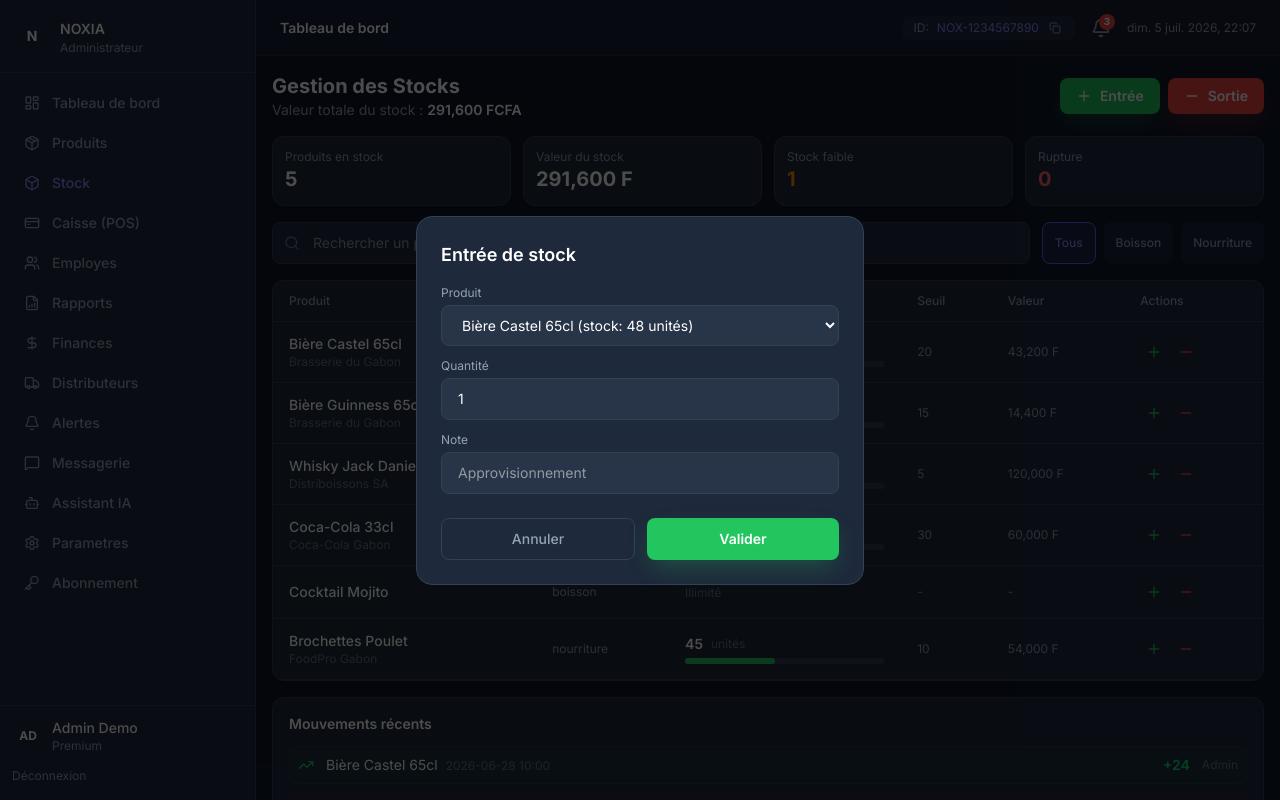
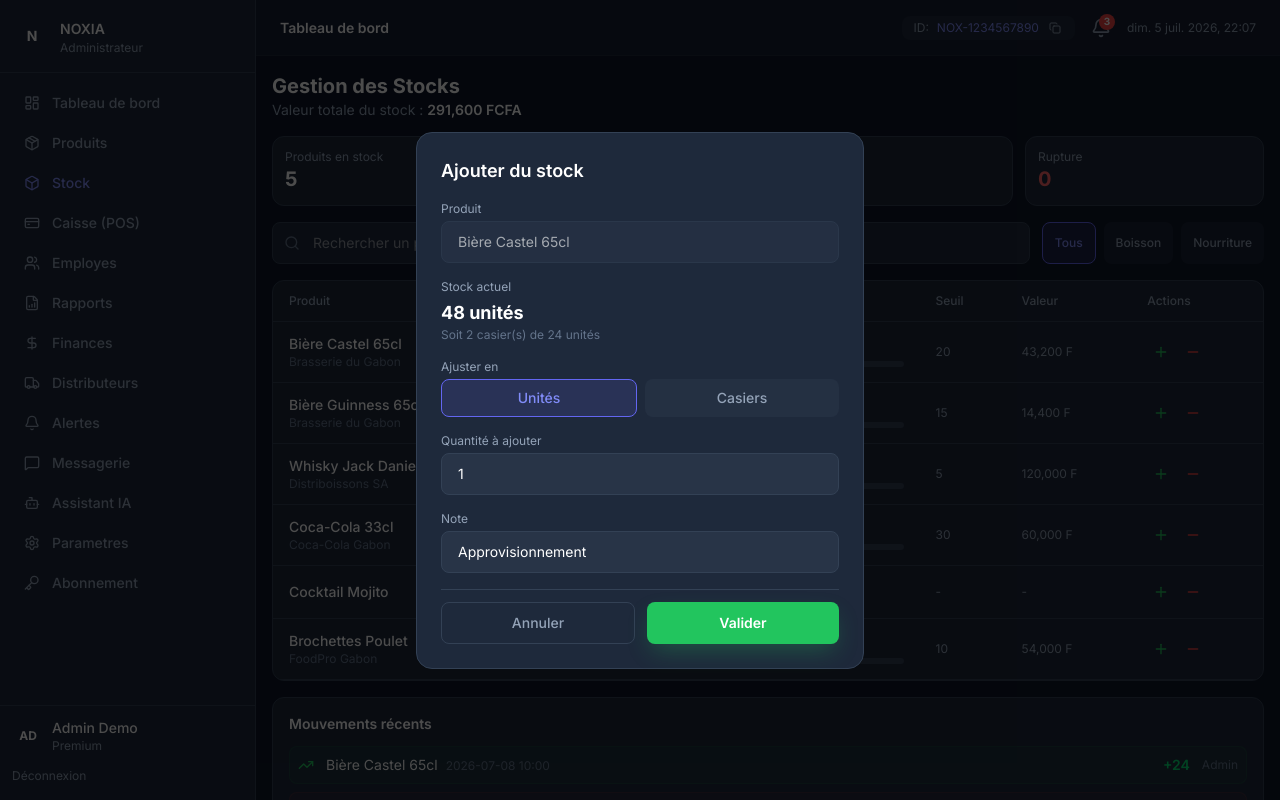
Before and after one commit to AgenxiaOrganization/noxia-frontend, a Next.js app: page /stock in a window 1280 px wide. Both pictures are taken after a click on the button 1154 px from the left and 352 px from the top of the page. Built offline with nearby package versions, Linux system fonts and the light colour scheme.

Commit message:
feat(stock): simplification avec gestion des casiers/unites et ajustement sur chaque ligne

```diff
--- a/src/app/(dashboard)/stock/page.tsx
+++ b/src/app/(dashboard)/stock/page.tsx
@@ -1,51 +1,209 @@
 'use client'
 
 import { useState } from 'react'
-import { Search, Plus, Minus, RefreshCw, AlertTriangle, Package, TrendingUp, TrendingDown } from 'lucide-react'
+import {
+  Search, Plus, Minus, Package, TrendingUp, TrendingDown,
+  X, Check, AlertTriangle
+} from 'lucide-react'
 
-// Données mockées (pour l'instant)
-const mockProducts = [
-  { id: 1, name: 'Bière Castel 65cl', category: 'boisson', stock: 48, minStock: 20, maxStock: 100, unit: 'unité', cost: 900, supplier: 'Brasserie du Gabon' },
-  { id: 2, name: 'Bière Guinness 65cl', category: 'boisson', stock: 12, minStock: 15, maxStock: 100, unit: 'unité', cost: 1200, supplier: 'Brasserie du Gabon' },
-  { id: 3, name: 'Whisky Jack Daniel\'s', category: 'boisson', stock: 8, minStock: 5, maxStock: 50, unit: 'bouteille', cost: 15000, supplier: 'Distriboissons SA' },
-  { id: 4, name: 'Coca-Cola 33cl', category: 'boisson', stock: 120, minStock: 30, maxStock: 200, unit: 'unité', cost: 500, supplier: 'Coca-Cola Gabon' },
-  { id: 5, name: 'Cocktail Mojito', category: 'boisson', stock: -1, minStock: 0, maxStock: 0, unit: 'verre', cost: 1500, supplier: null },
-  { id: 6, name: 'Brochettes Poulet', category: 'nourriture', stock: 45, minStock: 10, maxStock: 100, unit: 'unité', cost: 1200, supplier: 'FoodPro Gabon' },
+// --- Types ---
+interface Product {
+  id: number
+  name: string
+  category: string
+  subCategory: string
+  stock: number
+  minStock: number
+  maxStock: number
+  unit: string
+  cost: number
+  supplier: string | null
+  unitsPerPackage: number // Pour les casiers
+}
+
+// --- Données Mockées ---
+const mockProducts: Product[] = [
+  {
+    id: 1,
+    name: 'Bière Castel 65cl',
+    category: 'boisson',
+    subCategory: 'casier',
+    stock: 48,
+    minStock: 20,
+    maxStock: 100,
+    unit: 'unité',
+    cost: 900,
+    supplier: 'Brasserie du Gabon',
+    unitsPerPackage: 24,
+  },
+  {
+    id: 2,
+    name: 'Bière Guinness 65cl',
+    category: 'boisson',
+    subCategory: 'casier',
+    stock: 12,
+    minStock: 15,
+    maxStock: 100,
+    unit: 'unité',
+    cost: 1200,
+    supplier: 'Brasserie du Gabon',
+    unitsPerPackage: 24,
+  },
+  {
+    id: 3,
+    name: 'Whisky Jack Daniel\'s',
+    category: 'boisson',
+    subCategory: 'unite',
+    stock: 8,
+    minStock: 5,
+    maxStock: 50,
+    unit: 'bouteille',
+    cost: 15000,
+    supplier: 'Distriboissons SA',
+    unitsPerPackage: 1,
+  },
+  {
+    id: 4,
+    name: 'Coca-Cola 33cl',
+    category: 'boisson',
+    subCategory: 'casier',
+    stock: 120,
+    minStock: 30,
+    maxStock: 200,
+    unit: 'unité',
+    cost: 500,
+    supplier: 'Coca-Cola Gabon',
+    unitsPerPackage: 12,
+  },
+  {
+    id: 5,
+    name: 'Cocktail Mojito',
+    category: 'boisson',
+    subCategory: 'unite',
+    stock: -1,
+    minStock: 0,
+    maxStock: 0,
+    unit: 'verre',
+    cost: 1500,
+    supplier: null,
+    unitsPerPackage: 1,
+  },
+  {
+    id: 6,
+    name: 'Brochettes Poulet',
+    category: 'nourriture',
+    subCategory: 'unite',
+    stock: 45,
+    minStock: 10,
+    maxStock: 100,
+    unit: 'unité',
+    cost: 1200,
+    supplier: 'FoodPro Gabon',
+    unitsPerPackage: 1,
+  },
 ]
 
 const mockMovements = [
-  { id: 1, product: 'Bière Castel 65cl', type: 'entree', qty: 24, date: '2026-06-28 10:00', user: 'Admin', note: 'Approvisionnement' },
-  { id: 2, product: 'Bière Guinness 65cl', type: 'sortie', qty: 3, date: '2026-06-28 09:30', user: 'Jean M.', note: 'Vente' },
-  { id: 3, product: 'Whisky Jack Daniel\'s', type: 'entree', qty: 6, date: '2026-06-27 16:00', user: 'Admin', note: 'Commande fournisseur' },
-  { id: 4, product: 'Coca-Cola 33cl', type: 'sortie', qty: 12, date: '2026-06-27 14:20', user: 'Marie K.', note: 'Vente' },
-  { id: 5, product: 'Brochettes Poulet', type: 'entree', qty: 30, date: '2026-06-27 10:00', user: 'Admin', note: 'Livraison' },
+  { id: 1, product: 'Bière Castel 65cl', type: 'entree', qty: 24, date: '2026-07-08 10:00', user: 'Admin', note: 'Approvisionnement' },
+  { id: 2, product: 'Bière Guinness 65cl', type: 'sortie', qty: 3, date: '2026-07-08 09:30', user: 'Jean M.', note: 'Vente' },
+  { id: 3, product: 'Whisky Jack Daniel\'s', type: 'entree', qty: 6, date: '2026-07-07 16:00', user: 'Admin', note: 'Commande fournisseur' },
 ]
 
 export default function StockPage() {
+  const [products, setProducts] = useState<Product[]>(mockProducts)
+  const [movements, setMovements] = useState(mockMovements)
   const [searchTerm, setSearchTerm] = useState('')
   const [selectedCategory, setSelectedCategory] = useState('all')
-  const [showMovementForm, setShowMovementForm] = useState(false)
-  const [movementType, setMovementType] = useState<'entree' | 'sortie'>('entree')
-  const [selectedProduct, setSelectedProduct] = useState<any>(null)
+  const [isModalOpen, setIsModalOpen] = useState(false)
+  const [selectedProduct, setSelectedProduct] = useState<Product | null>(null)
+  const [adjustmentType, setAdjustmentType] = useState<'add' | 'remove'>('add')
+  const [adjustmentQty, setAdjustmentQty] = useState(1)
+  const [adjustmentTypeQty, setAdjustmentTypeQty] = useState<'unit' | 'package'>('unit')
+  const [adjustmentNote, setAdjustmentNote] = useState('')
 
-  const categories = ['all', ...new Set(mockProducts.map(p => p.category))]
+  const categories = ['all', ...new Set(products.map(p => p.category))]
 
-  const filteredProducts = mockProducts.filter(p => {
+  const filteredProducts = products.filter(p => {
     const matchesSearch = p.name.toLowerCase().includes(searchTerm.toLowerCase())
     const matchesCategory = selectedCategory === 'all' || p.category === selectedCategory
     return matchesSearch && matchesCategory
   })
 
-  const totalStockValue = mockProducts
+  // Calculs des KPIs
+  const totalStockValue = products
     .filter(p => p.stock >= 0)
     .reduce((acc, p) => acc + (p.stock * p.cost), 0)
 
-  const lowStockCount = mockProducts.filter(p => p.stock >= 0 && p.stock <= p.minStock).length
-  const outOfStockCount = mockProducts.filter(p => p.stock === 0).length
+  const lowStockCount = products.filter(p => p.stock >= 0 && p.stock <= p.minStock).length
+  const outOfStockCount = products.filter(p => p.stock === 0).length
 
+  // --- Ouvrir le modal pour ajuster un produit ---
+  const openAdjustmentModal = (product: Product, type: 'add' | 'remove') => {
+    setSelectedProduct(product)
+    setAdjustmentType(type)
+    setAdjustmentQty(1)
+    setAdjustmentTypeQty('unit')
+    setAdjustmentNote(type === 'add' ? 'Approvisionnement' : 'Sortie manuelle')
+    setIsModalOpen(true)
+  }
+
+  // --- Appliquer l'ajustement ---
+  const applyAdjustment = () => {
+    if (!selectedProduct) return
+
+    let qtyToAdjust = adjustmentQty
+    let unitLabel = ''
+
+    // Si c'est un produit en casier et qu'on ajuste en "casiers"
+    if (selectedProduct.subCategory === 'casier' && adjustmentTypeQty === 'package') {
+      qtyToAdjust = adjustmentQty * selectedProduct.unitsPerPackage
+      unitLabel = ` (${adjustmentQty} casier${adjustmentQty > 1 ? 's' : ''} = ${qtyToAdjust} unités)`
+    }
+
+    // Appliquer la modification
+    const updatedProducts = products.map(p => {
+      if (p.id === selectedProduct.id) {
+        let newStock = p.stock
+        if (adjustmentType === 'add') {
+          newStock = p.stock >= 0 ? p.stock + qtyToAdjust : p.stock
+        } else {
+          newStock = p.stock >= 0 ? Math.max(0, p.stock - qtyToAdjust) : p.stock
+        }
+        return { ...p, stock: newStock }
+      }
+      return p
+    })
+
+    setProducts(updatedProducts)
+
+    // Ajouter au mouvement
+    setMovements([
+      {
+        id: Date.now(),
+        product: selectedProduct.name,
+        type: adjustmentType === 'add' ? 'entree' : 'sortie',
+        qty: qtyToAdjust,
+        date: new Date().toLocaleString('fr-FR', {
+          day: '2-digit',
+          month: '2-digit',
+          year: 'numeric',
+          hour: '2-digit',
+          minute: '2-digit'
+        }),
+        user: 'Admin',
+        note: adjustmentNote + unitLabel,
+      },
+      ...movements,
+    ])
+
+    setIsModalOpen(false)
+    setSelectedProduct(null)
+  }
+
+  // --- Rendu ---
   return (
     <div className="p-4 space-y-4">
-      {/* Header */}
+      {/* HEADER */}
       <div className="flex flex-col sm:flex-row sm:items-center sm:justify-between gap-3">
         <div>
           <h1 className="text-xl font-bold text-white">Gestion des Stocks</h1>
@@ -53,37 +211,13 @@ export default function StockPage() {
             Valeur totale du stock : <span className="font-semibold text-white">{totalStockValue.toLocaleString()} FCFA</span>
           </p>
         </div>
-        <div className="flex gap-2">
-          <button
-            onClick={() => { setMovementType('entree'); setShowMovementForm(true); }}
-            className="px-4 py-2 rounded-lg text-white text-sm font-semibold transition flex items-center gap-2"
-            style={{
-              background: '#22c55e',
-              boxShadow: '0 10px 25px -5px rgba(34, 197, 94, 0.3)'
-            }}
-          >
-            <Plus className="w-4 h-4" />
-            Entrée
-          </button>
-          <button
-            onClick={() => { setMovementType('sortie'); setShowMovementForm(true); }}
-            className="px-4 py-2 rounded-lg text-white text-sm font-semibold transition flex items-center gap-2"
-            style={{
-              background: '#ef4444',
-              boxShadow: '0 10px 25px -5px rgba(239, 68, 68, 0.3)'
-            }}
-          >
-            <Minus className="w-4 h-4" />
-            Sortie
-          </button>
-        </div>
       </div>
 
       {/* KPIs */}
       <div className="grid grid-cols-2 sm:grid-cols-4 gap-3">
         <div className="p-3 rounded-xl border" style={{ background: '#1e293b', borderColor: '#334155' }}>
           <p className="text-xs" style={{ color: '#94a3b8' }}>Produits en stock</p>
-          <p className="text-xl font-bold text-white">{mockProducts.filter(p => p.stock >= 0).length}</p>
+          <p className="text-xl font-bold text-white">{products.filter(p => p.stock >= 0).length}</p>
         </div>
         <div className="p-3 rounded-xl border" style={{ background: '#1e293b', borderColor: '#334155' }}>
           <p className="text-xs" style={{ color: '#94a3b8' }}>Valeur du stock</p>
@@ -120,9 +254,8 @@ export default function StockPage() {
             <button
               key={cat}
               onClick={() => setSelectedCategory(cat)}
-              className={`px-3 py-1.5 rounded-lg text-xs font-medium transition whitespace-nowrap ${
-                selectedCategory === cat ? 'border' : 'border-transparent'
-              }`}
+              className={`px-3 py-1.5 rounded-lg text-xs font-medium transition whitespace-nowrap ${selectedCategory === cat ? 'border' : 'border-transparent'
+                }`}
               style={{
                 background: selectedCategory === cat ? 'rgba(99, 102, 241, 0.15)' : 'rgba(51, 65, 85, 0.3)',
                 borderColor: selectedCategory === cat ? '#6366f1' : 'transparent',
@@ -145,7 +278,7 @@ export default function StockPage() {
             <thead>
               <tr className="border-b" style={{ borderColor: '#334155' }}>
                 <th className="px-4 py-3 text-left text-xs font-medium" style={{ color: '#94a3b8' }}>Produit</th>
-                <th className="px-4 py-3 text-left text-xs font-medium" style={{ color: '#94a3b8' }}>Catégorie</th>
+                <th className="px-4 py-3 text-left text-xs font-medium" style={{ color: '#94a3b8' }}>Type</th>
                 <th className="px-4 py-3 text-left text-xs font-medium" style={{ color: '#94a3b8' }}>Stock</th>
                 <th className="px-4 py-3 text-left text-xs font-medium" style={{ color: '#94a3b8' }}>Seuil</th>
                 <th className="px-4 py-3 text-left text-xs font-medium" style={{ color: '#94a3b8' }}>Valeur</th>
@@ -156,6 +289,7 @@ export default function StockPage() {
               {filteredProducts.map((product) => {
                 const isLow = product.stock >= 0 && product.stock <= product.minStock
                 const isOut = product.stock === 0
+                const isInfinite = product.stock < 0
                 const progress = product.maxStock > 0 ? (product.stock / product.maxStock) * 100 : 0
 
                 return (
@@ -168,11 +302,18 @@ export default function StockPage() {
                         )}
                       </div>
                     </td>
-                    <td className="px-4 py-3 text-xs" style={{ color: '#94a3b8' }}>
-                      {product.category}
+                    <td className="px-4 py-3">
+                      <span className="text-xs px-2 py-0.5 rounded-full" style={{ background: 'rgba(99, 102, 241, 0.1)', color: '#818cf8' }}>
+                        {product.subCategory === 'casier' ? 'Casier' : 'Unité'}
+                      </span>
+                      {product.subCategory === 'casier' && (
+                        <p className="text-xs" style={{ color: '#64748b' }}>
+                          {product.unitsPerPackage} unités/casier
+                        </p>
+                      )}
                     </td>
                     <td className="px-4 py-3">
-                      {product.stock >= 0 ? (
+                      {!isInfinite ? (
                         <div className="space-y-1">
                           <div className="flex items-center gap-2">
                             <span className={`font-semibold ${isOut ? 'text-red-400' : isLow ? 'text-orange-400' : 'text-white'}`}>
@@ -207,11 +348,7 @@ export default function StockPage() {
                     <td className="px-4 py-3">
                       <div className="flex gap-1">
                         <button
-                          onClick={() => {
-                            setSelectedProduct(product)
-                            setMovementType('entree')
-                            setShowMovementForm(true)
-                          }}
+                          onClick={() => openAdjustmentModal(product, 'add')}
                           className="p-1.5 rounded transition hover:bg-green-500/20"
                           style={{ color: '#22c55e' }}
                           title="Ajouter du stock"
@@ -219,11 +356,7 @@ export default function StockPage() {
                           <Plus className="w-4 h-4" />
                         </button>
                         <button
-                          onClick={() => {
-                            setSelectedProduct(product)
-                            setMovementType('sortie')
-                            setShowMovementForm(true)
-                          }}
+                          onClick={() => openAdjustmentModal(product, 'remove')}
                           className="p-1.5 rounded transition hover:bg-red-500/20"
                           style={{ color: '#ef4444' }}
                           title="Retirer du stock"
@@ -252,8 +385,8 @@ export default function StockPage() {
         style={{ background: '#1e293b', borderColor: '#334155' }}
       >
         <h3 className="font-semibold text-sm text-white mb-3">Mouvements récents</h3>
-        <div className="space-y-2">
-          {mockMovements.slice(0, 5).map((movement) => (
+        <div className="space-y-2 max-h-[200px] overflow-y-auto">
+          {movements.slice(0, 10).map((movement) => (
             <div
               key={movement.id}
               className="flex items-center justify-between p-2 rounded-lg text-sm"
@@ -284,12 +417,12 @@ export default function StockPage() {
         </div>
       </div>
 
-      {/* Modal de mouvement de stock */}
-      {showMovementForm && (
+      {/* MODAL D'AJUSTEMENT */}
+      {isModalOpen && selectedProduct && (
         <div
           className="fixed inset-0 z-50 flex items-center justify-center p-4"
           style={{ background: 'rgba(0,0,0,0.7)' }}
-          onClick={() => setShowMovementForm(false)}
+          onClick={() => setIsModalOpen(false)}
         >
           <div
             className="w-full max-w-md rounded-2xl p-6"
@@ -300,53 +433,105 @@ export default function StockPage() {
             onClick={(e) => e.stopPropagation()}
           >
             <h2 className="text-lg font-semibold text-white mb-4">
-              {movementType === 'entree' ? 'Entrée de stock' : 'Sortie de stock'}
+              {adjustmentType === 'add' ? 'Ajouter du stock' : 'Retirer du stock'}
             </h2>
 
-            <form className="space-y-3" onSubmit={(e) => {
-              e.preventDefault()
-              // TODO: Appel API
-              setShowMovementForm(false)
-            }}>
+            <div className="space-y-4">
+              {/* Produit (Lecture seule) */}
               <div>
                 <label className="block text-xs mb-1" style={{ color: '#94a3b8' }}>Produit</label>
-                <select
+                <input
+                  type="text"
+                  value={selectedProduct.name}
+                  disabled
+                  className="w-full rounded-lg px-4 py-2.5 text-white text-sm outline-none transition opacity-60"
+                  style={{
+                    background: 'rgba(51, 65, 85, 0.5)',
+                    border: '1px solid #334155'
+                  }}
+                />
+              </div>
+
+              {/* Stock actuel */}
+              <div>
+                <label className="block text-xs mb-1" style={{ color: '#94a3b8' }}>Stock actuel</label>
+                <p className="text-lg font-bold text-white">
+                  {selectedProduct.stock >= 0 ? `${selectedProduct.stock} ${selectedProduct.unit}s` : 'Illimité'}
+                </p>
+                {selectedProduct.subCategory === 'casier' && selectedProduct.stock >= 0 && (
+                  <p className="text-xs" style={{ color: '#64748b' }}>
+                    Soit {Math.floor(selectedProduct.stock / selectedProduct.unitsPerPackage)} casier(s) de {selectedProduct.unitsPerPackage} unités
+                  </p>
+                )}
+              </div>
+
+              {/* Type d'ajustement (casier ou unité) */}
+              {selectedProduct.subCategory === 'casier' && (
+                <div>
+                  <label className="block text-xs mb-1" style={{ color: '#94a3b8' }}>Ajuster en</label>
+                  <div className="flex gap-2">
+                    <button
+                      type="button"
+                      onClick={() => setAdjustmentTypeQty('unit')}
+                      className={`flex-1 py-2 rounded-lg text-sm font-medium transition ${adjustmentTypeQty === 'unit' ? 'border' : 'border-transparent'
+                        }`}
+                      style={{
+                        background: adjustmentTypeQty === 'unit' ? 'rgba(99, 102, 241, 0.15)' : 'rgba(51, 65, 85, 0.3)',
+                        borderColor: adjustmentTypeQty === 'unit' ? '#6366f1' : 'transparent',
+                        color: adjustmentTypeQty === 'unit' ? '#818cf8' : '#94a3b8'
+                      }}
+                    >
+                      Unités
+                    </button>
+                    <button
+                      type="button"
+                      onClick={() => setAdjustmentTypeQty('package')}
+                      className={`flex-1 py-2 rounded-lg text-sm font-medium transition ${adjustmentTypeQty === 'package' ? 'border' : 'border-transparent'
+                        }`}
+                      style={{
+                        background: adjustmentTypeQty === 'package' ? 'rgba(99, 102, 241, 0.15)' : 'rgba(51, 65, 85, 0.3)',
+                        borderColor: adjustmentTypeQty === 'package' ? '#6366f1' : 'transparent',
+                        color: adjustmentTypeQty === 'package' ? '#818cf8' : '#94a3b8'
+                      }}
+                    >
+                      Casiers
+                    </button>
+                  </div>
+                </div>
+              )}
+
+              {/* Quantité */}
+              <div>
+                <label className="block text-xs mb-1" style={{ color: '#94a3b8' }}>
+                  Quantité à {adjustmentType === 'add' ? 'ajouter' : 'retirer'}
+                </label>
+                <input
+                  type="number"
+                  min="1"
+                  step="1"
+                  value={adjustmentQty}
+                  onChange={(e) => setAdjustmentQty(Math.max(1, parseInt(e.target.value) || 1))}
                   className="w-full rounded-lg px-4 py-2.5 text-white text-sm outline-none transition"
                   style={{
                     background: 'rgba(51, 65, 85, 0.5)',
                     border: '1px solid #334155'
                   }}
-                  defaultValue={selectedProduct?.id || ''}
-                >
-                  <option value="">Sélectionner un produit</option>
-                  {mockProducts.filter(p => p.stock >= 0).map(p => (
-                    <option key={p.id} value={p.id}>
-                      {p.name} (stock: {p.stock} {p.unit}s)
-                    </option>
-                  ))}
-                </select>
+                />
+                {selectedProduct.subCategory === 'casier' && adjustmentTypeQty === 'package' && (
+                  <p className="text-xs mt-1" style={{ color: '#94a3b8' }}>
+                    = {adjustmentQty * selectedProduct.unitsPerPackage} unités
+                  </p>
+                )}
               </div>
 
-              <div>
-                <label className="block text-xs mb-1" style={{ color: '#94a3b8' }}>Quantité</label>
-                <input
-                  type="number"
-                  min="1"
-                  defaultValue="1"
-                  className="w-full rounded-lg px-4 py-2.5 text-white text-sm outline-none transition"
-                  style={{
-                    background: 'rgba(51, 65, 85, 0.5)',
-                    border: '1px solid #334155'
-                  }}
-                  required
-                />
-              </div>
-
+              {/* Note */}
               <div>
                 <label className="block text-xs mb-1" style={{ color: '#94a3b8' }}>Note</label>
                 <input
                   type="text"
-                  placeholder={movementType === 'entree' ? 'Approvisionnement' : 'Vente manuelle'}
+                  value={adjustmentNote}
+                  onChange={(e) => setAdjustmentNote(e.target.value)}
+                  placeholder={adjustmentType === 'add' ? 'Approvisionnement' : 'Sortie manuelle'}
                   className="w-full rounded-lg px-4 py-2.5 text-white text-sm outline-none transition"
                   style={{
                     background: 'rgba(51, 65, 85, 0.5)',
@@ -355,10 +540,11 @@ export default function StockPage() {
                 />
               </div>
 
-              <div className="flex gap-3 pt-3">
+              {/* Boutons */}
+              <div className="flex gap-3 pt-3 border-t" style={{ borderColor: '#334155' }}>
                 <button
                   type="button"
-                  onClick={() => setShowMovementForm(false)}
+                  onClick={() => setIsModalOpen(false)}
                   className="flex-1 py-2.5 rounded-lg text-sm font-medium transition"
                   style={{
                     background: 'transparent',
@@ -369,11 +555,12 @@ export default function StockPage() {
                   Annuler
                 </button>
                 <button
-                  type="submit"
+                  type="button"
+                  onClick={applyAdjustment}
                   className="flex-1 py-2.5 rounded-lg text-white text-sm font-semibold transition"
                   style={{
-                    background: movementType === 'entree' ? '#22c55e' : '#ef4444',
-                    boxShadow: movementType === 'entree'
+                    background: adjustmentType === 'add' ? '#22c55e' : '#ef4444',
+                    boxShadow: adjustmentType === 'add'
                       ? '0 10px 25px -5px rgba(34, 197, 94, 0.3)'
                       : '0 10px 25px -5px rgba(239, 68, 68, 0.3)'
                   }}
@@ -381,7 +568,7 @@ export default function StockPage() {
                   Valider
                 </button>
               </div>
-            </form>
+            </div>
           </div>
         </div>
       )}
```
